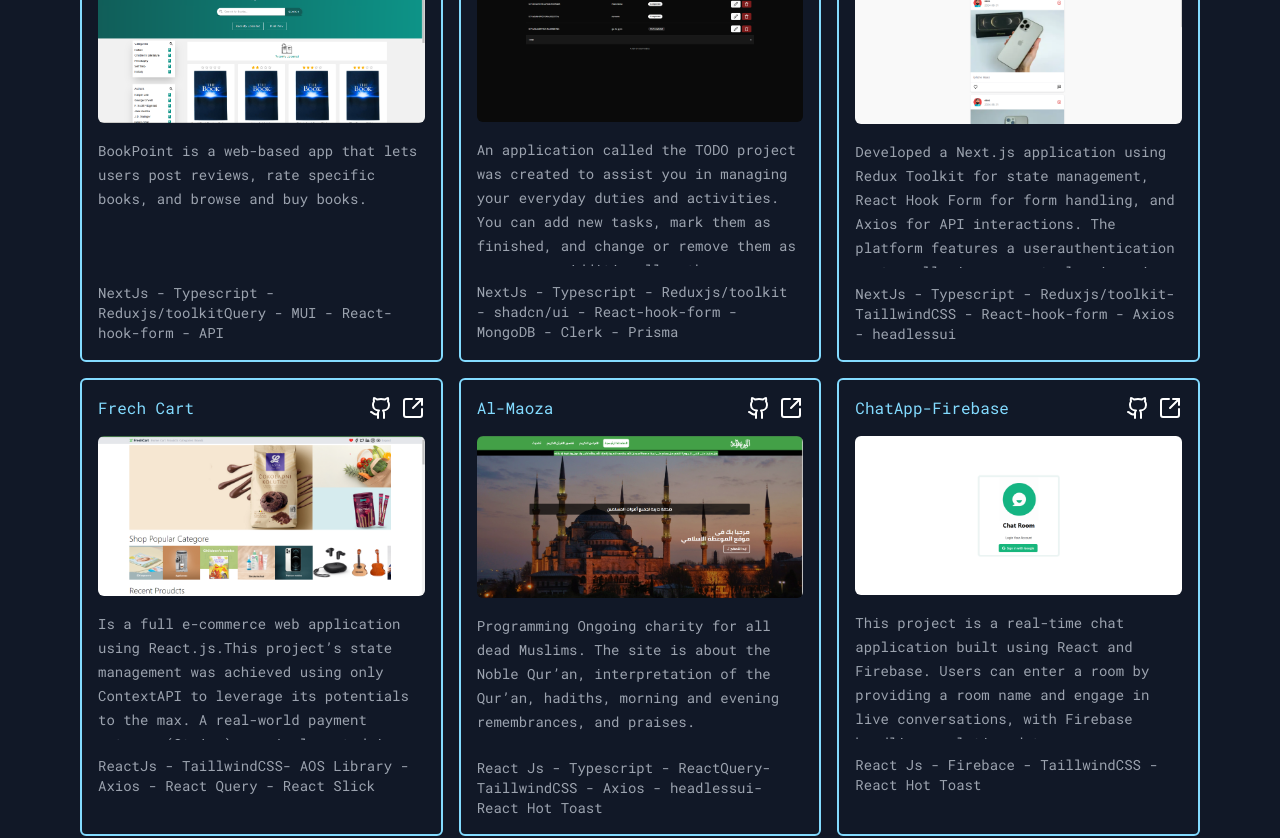
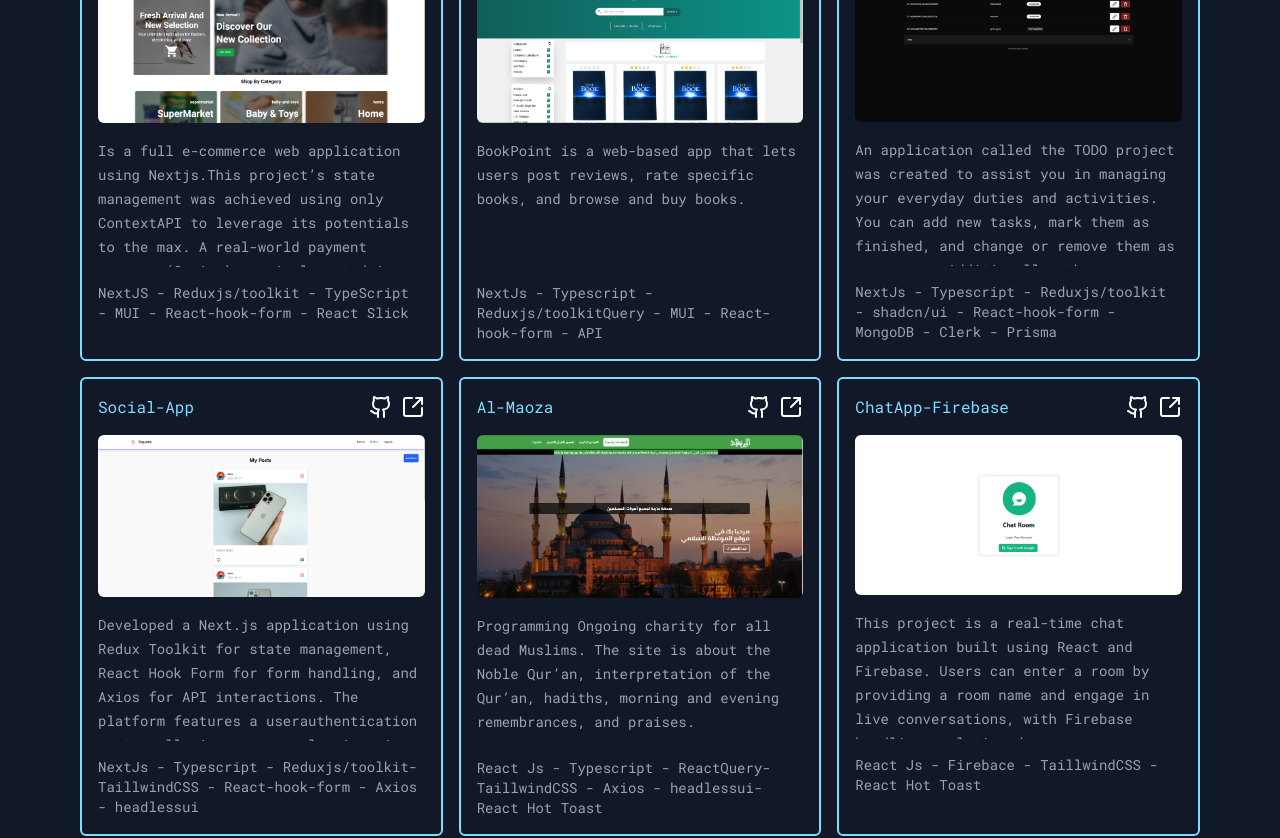
Before and after one commit to MohammedRady59/Portfolio, a React (Vite) app: page /work in a window 1280 px wide. Shown: the part 520-1358 px from the top of the page. Built offline with nearby package versions, Linux system fonts and the light colour scheme.

Commit message:
update New Project

```diff
--- a/src/Components/pages/Home.jsx
+++ b/src/Components/pages/Home.jsx
@@ -33,7 +33,7 @@ function Home() {
           I AM A <span className="moveLetter text-customBlue"></span>
         </h1>
         <a
-          href="https://drive.google.com/file/d/1l1xlnOc20KWBpT8H51RuvVa5bC31pa8Q/view?usp=sharing"
+          href="https://drive.google.com/file/d/1w3v3auNI20EPZ0N0fUnvtAYnkDnFuwHI/view?usp=sharing"
           target="_blank"
           className="w-fit"
         >
--- a/src/data/index.js
+++ b/src/data/index.js
@@ -1,4 +1,13 @@
 export const project = [
+  {
+    name: "Ecommerce",
+    details:
+      " Is a full e-commerce web application using Nextjs.This project’s state management was achieved using only ContextAPI to leverage its potentials to the max. A real-world payment gateway (Stripe) was implemented in this project.",
+    skills:
+      "NextJS - Reduxjs/toolkit - TypeScript - MUI - React-hook-form - React Slick",
+    demo: "https://fresh-cart-v2-tau.vercel.app/",
+    repo: "https://github.com/MohammedRady59/FreshCart-V2",
+  },
   {
     name: "BookPoint",
     details:
@@ -26,15 +35,7 @@ export const project = [
     demo: "https://social-app-khaki-seven.vercel.app/",
     repo: "https://github.com/MohammedRady59/Social-App",
   },
-  {
-    name: "Frech Cart",
-    details:
-      " Is a full e-commerce web application using React.js.This project’s state management was achieved using only ContextAPI to leverage its potentials to the max. A real-world payment gateway (Stripe) was implemented in this project.",
-    skills:
-      "ReactJs - TaillwindCSS- AOS Library - Axios - React Query - React Slick",
-    demo: "https://fresh-cart-seven-gilt.vercel.app/",
-    repo: "https://github.com/MohammedRady59/Fresh-Cart",
-  },
+
   {
     name: "Al-Maoza",
     details:
@@ -132,7 +133,7 @@ import next from "../assets/Img/Next.png";
 import vs from "../assets/Img/Vs.png";
 import photo2 from "../assets/Img/custmor.png";
 import photo3 from "../assets/Img/footcap.png";
-import photo4 from "../assets/Img/frech.png";
+import photo4 from "../assets/Img/FrechCartV2.png";
 import photo5 from "../assets/Img/ftwk.png";
 import photo6 from "../assets/Img/gameover.png";
 import photo7 from "../assets/Img/plastine.png";
@@ -142,10 +143,10 @@ import hookbank from "../assets/Img/hookBank.png";
 import chat from "../assets/Img/chat.png";
 import bookPoint from "../assets/Img/bookPoint.png";
 export const images = [
+  photo4,
   bookPoint,
   todo,
   next,
-  photo4,
   quran,
   chat,
   vs,
```
Also changed, not shown: src/assets/Img/FrechCartV2.png (added).
